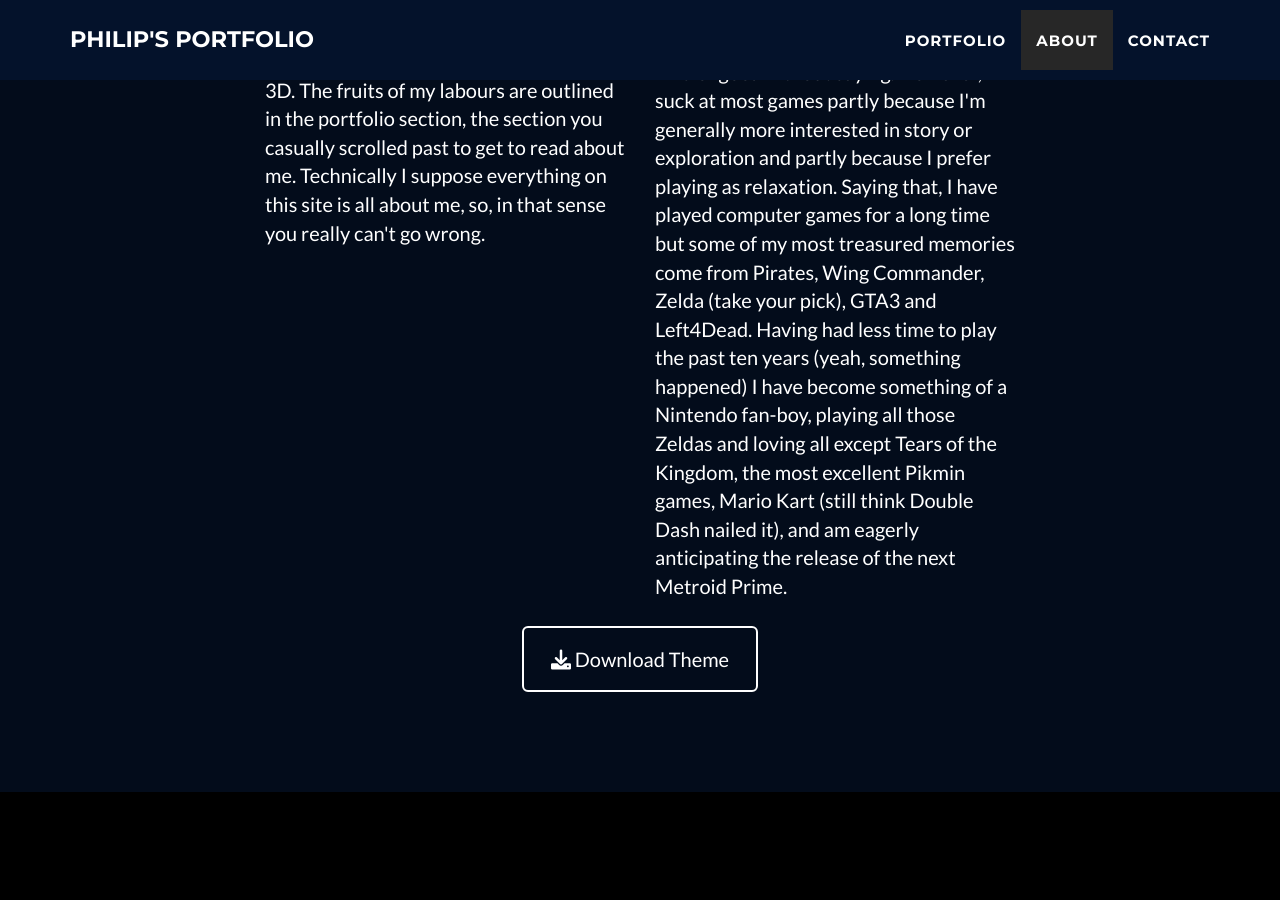
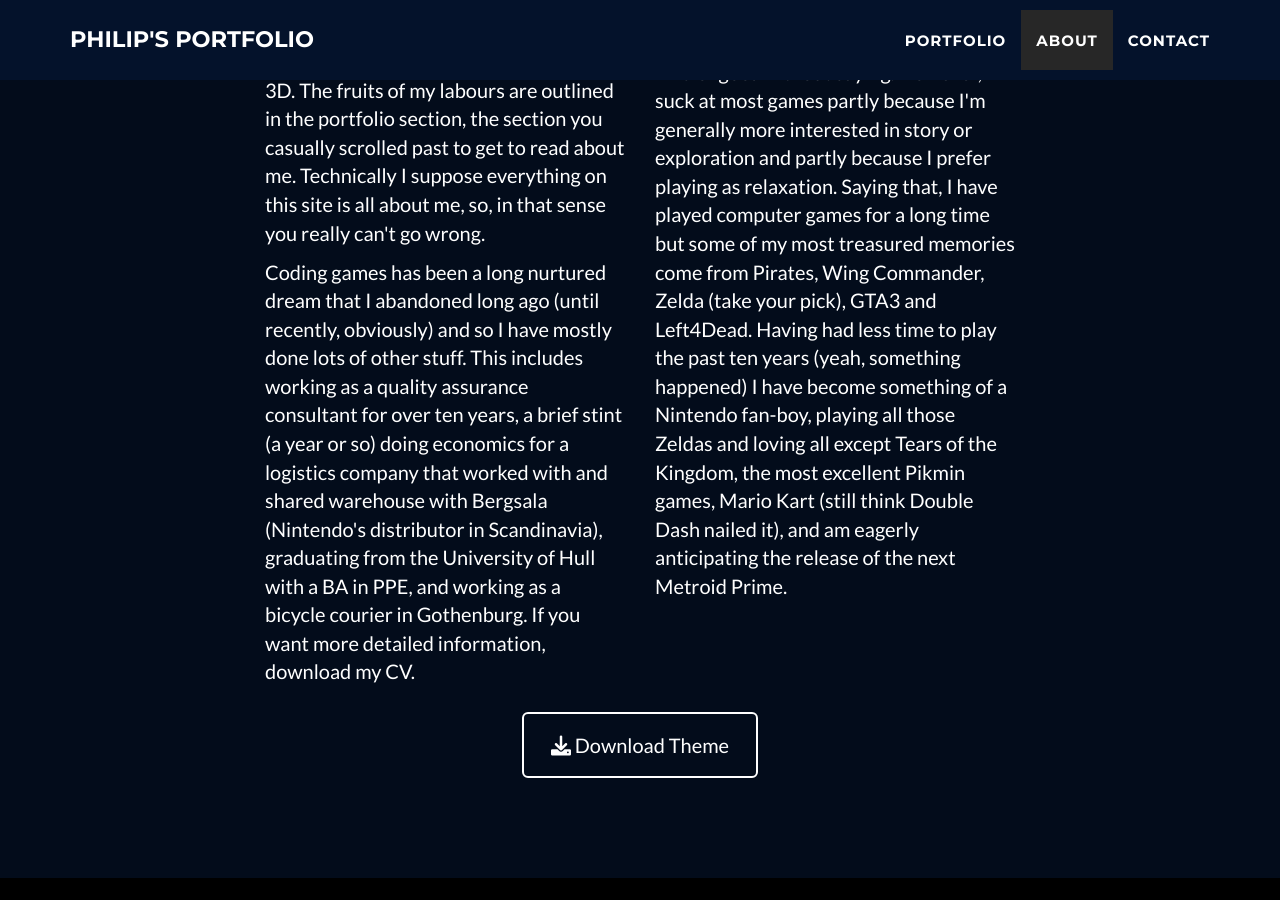
Before and after one commit to B0realian/B0realian.github.io, a Jekyll site: the page built from _posts/2024-06-07-Hellracer.markdown, in a window 1280 px wide and 900 px high, scrolled down 2010 px. Built offline with Jekyll 4.4.1, drawn with Linux system fonts in a browser that asks for light colours.

Commit message:
Update about.html

```diff
--- a/_includes/about.html
+++ b/_includes/about.html
@@ -15,6 +15,13 @@
          and 3D. The fruits of my labours are outlined in the portfolio section, the section you casually
          scrolled past to get to read about me. Technically I suppose everything on this site is all about me,
          so, in that sense you really can't go wrong.
+        </p>
+        <p>Coding games has been a long nurtured dream that I abandoned long ago (until recently, obviously)
+          and so I have mostly done lots of other stuff. This includes working as a quality assurance consultant
+          for over ten years, a brief stint (a year or so) doing economics for a logistics company that worked
+          with and shared warehouse with Bergsala (Nintendo's distributor in Scandinavia), graduating from the
+          University of Hull with a BA in PPE, and working as a bicycle courier in Gothenburg. If you want more
+          detailed information, download my CV.
         </p>
       </div>
       <div class="col-lg-4">
```
